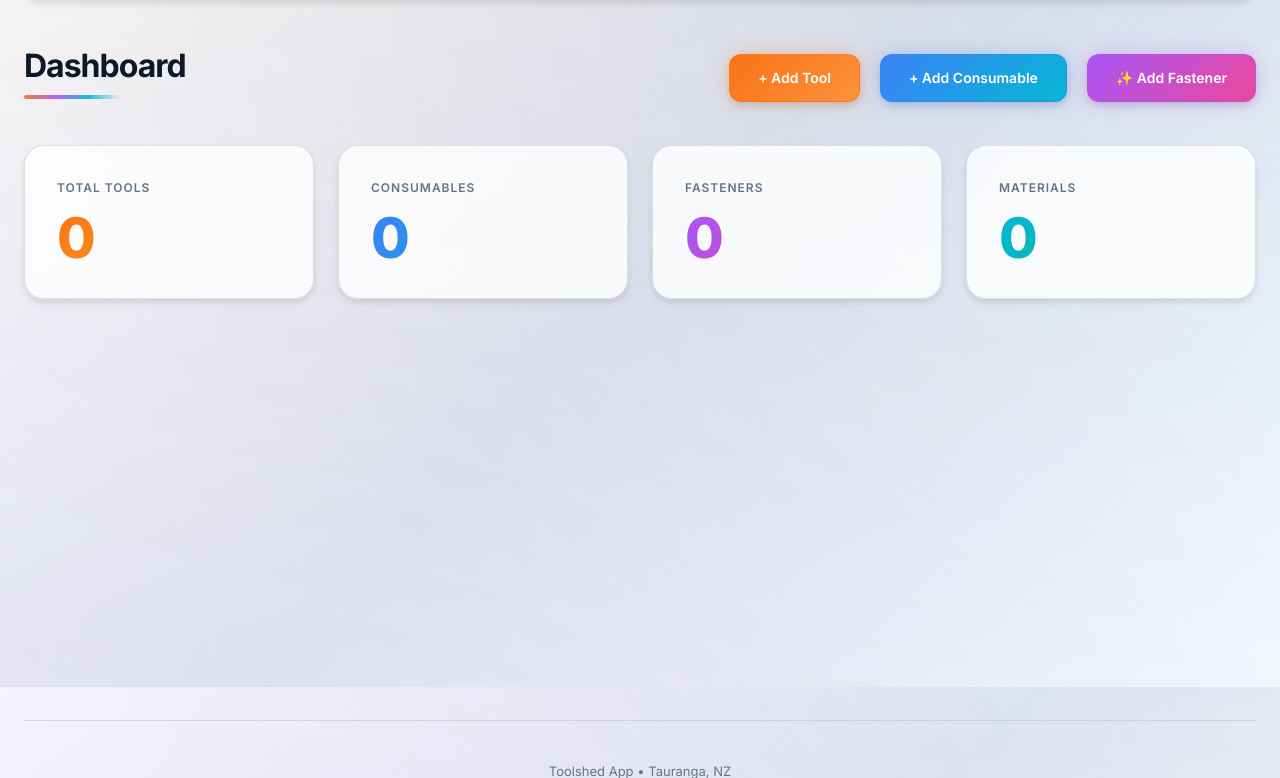
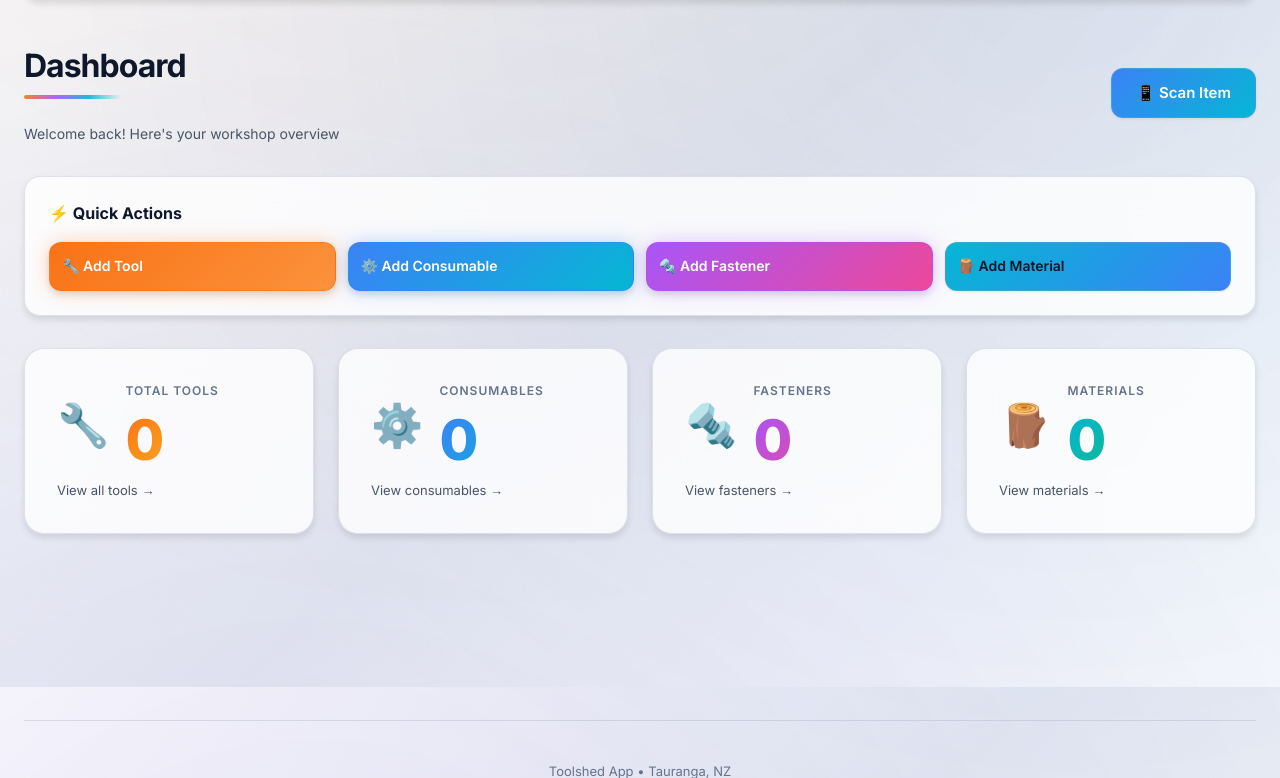
Before and after one commit to dev-alt/toolshed-app, a Flask app: page / in a window 1280 px wide. Shown: the part 113-891 px from the top of the page. Run offline with Flask 3, Linux system fonts and the light colour scheme; data that the repository does not hold is empty.

Commit message:
Enhance dashboard with improved layout and visual hierarchy
Dashboard Improvements:
- Added welcome message with subtitle
- Reorganized header with prominent "Scan Item" button
- Created Quick Actions section with 4-grid layout
- All quick action buttons use brand colors

Improved Stat Cards:
- Added emoji icons (🔧⚙️🔩🪵) for visual identity
- Made stat cards clickable links to respective pages
- Added "View all →" call-to-action on each card
- Horizontal layout with icon on left
- Better use of space and typography

Enhanced Low Stock Alerts:
- Glass-styled container with warning border
- Badge showing total count of low stock items
- Organized by type (Consumables & Fasteners)
- Clickable items linking to detail pages
- Yellow-tinted backgrounds for alert items
- Shows current vs minimum quantity
- Hover effects for better interaction

Better Visual Hierarchy:
- Clearer section separation with glass containers
- Consistent spacing and padding
- Improved typography with better font weights
- More breathing room between elements

UX Improvements:
- All stat cards now navigate to their respective pages
- Low stock items directly link to item details
- Quick actions prominently displayed
- Scanner access from dashboard
- More intuitive navigation flow

Co-Authored-By: Claude Sonnet 4.5 <noreply@anthropic.com>

```diff
--- a/templates/index.html
+++ b/templates/index.html
@@ -4,62 +4,118 @@
 
 {% block content %}
 <div class="flex justify-between align-center mb-30">
+    <div>
         <h1 class="section-header">Dashboard</h1>
-    <div class="flex gap-20">
-        <a href="{{ url_for('add_tool') }}" class="btn btn-primary">+ Add Tool</a>
-        <a href="{{ url_for('add_consumable') }}" class="btn btn-blue">+ Add Consumable</a>
-        <a href="{{ url_for('fastener_wizard') }}" class="btn btn-purple">✨ Add Fastener</a>
+        <p style="color: var(--text-secondary); font-size: 14px; margin-top: 8px;">Welcome back! Here's your workshop overview</p>
+    </div>
+    <a href="{{ url_for('scanner') }}" class="btn" style="background: linear-gradient(135deg, var(--accent-blue), var(--accent-cyan)); color: white; padding: 12px 24px; font-size: 15px;">
+        📱 Scan Item
+    </a>
+</div>
+
+<!-- Quick Actions -->
+<div class="glass" style="padding: 24px; border-radius: 16px; margin-bottom: 32px;">
+    <h3 style="font-size: 16px; margin-bottom: 16px; font-weight: 700; color: var(--text-primary); font-family: var(--font-display);">⚡ Quick Actions</h3>
+    <div style="display: grid; grid-template-columns: repeat(auto-fit, minmax(180px, 1fr)); gap: 12px;">
+        <a href="{{ url_for('add_tool') }}" class="btn btn-primary" style="justify-content: center; padding: 12px;">🔧 Add Tool</a>
+        <a href="{{ url_for('add_consumable') }}" class="btn btn-blue" style="justify-content: center; padding: 12px;">⚙️ Add Consumable</a>
+        <a href="{{ url_for('fastener_wizard') }}" class="btn btn-purple" style="justify-content: center; padding: 12px;">🔩 Add Fastener</a>
+        <a href="{{ url_for('add_material') }}" class="btn" style="justify-content: center; padding: 12px; background: linear-gradient(135deg, var(--accent-cyan), var(--accent-blue));">🪵 Add Material</a>
     </div>
 </div>
 
 <!-- Stats Cards -->
 <div class="dashboard-stats">
-    <div class="stat-card">
+    <a href="{{ url_for('tools') }}" class="stat-card" style="text-decoration: none; cursor: pointer; transition: all 0.3s;">
+        <div style="display: flex; align-items: center; gap: 16px; margin-bottom: 12px;">
+            <div style="font-size: 42px;">🔧</div>
+            <div>
                 <div class="stat-label">Total Tools</div>
                 <div class="stat-value">{{ tool_count }}</div>
             </div>
-    <div class="stat-card">
+        </div>
+        <div style="font-size: 13px; color: var(--text-secondary);">View all tools →</div>
+    </a>
+    <a href="{{ url_for('consumables') }}" class="stat-card" style="text-decoration: none; cursor: pointer; transition: all 0.3s;">
+        <div style="display: flex; align-items: center; gap: 16px; margin-bottom: 12px;">
+            <div style="font-size: 42px;">⚙️</div>
+            <div>
                 <div class="stat-label">Consumables</div>
                 <div class="stat-value">{{ consumable_count }}</div>
             </div>
-    <div class="stat-card">
+        </div>
+        <div style="font-size: 13px; color: var(--text-secondary);">View consumables →</div>
+    </a>
+    <a href="{{ url_for('fasteners') }}" class="stat-card" style="text-decoration: none; cursor: pointer; transition: all 0.3s;">
+        <div style="display: flex; align-items: center; gap: 16px; margin-bottom: 12px;">
+            <div style="font-size: 42px;">🔩</div>
+            <div>
                 <div class="stat-label">Fasteners</div>
                 <div class="stat-value">{{ fastener_count }}</div>
             </div>
-    <div class="stat-card">
+        </div>
+        <div style="font-size: 13px; color: var(--text-secondary);">View fasteners →</div>
+    </a>
+    <a href="{{ url_for('materials') }}" class="stat-card" style="text-decoration: none; cursor: pointer; transition: all 0.3s;">
+        <div style="display: flex; align-items: center; gap: 16px; margin-bottom: 12px;">
+            <div style="font-size: 42px;">🪵</div>
+            <div>
                 <div class="stat-label">Materials</div>
                 <div class="stat-value">{{ material_count }}</div>
             </div>
         </div>
+        <div style="font-size: 13px; color: var(--text-secondary);">View materials →</div>
+    </a>
+</div>
 
 {% if low_stock_consumables or low_stock_fasteners %}
-<div class="mb-30">
-    <h2 class="section-header">Low Stock Alerts</h2>
+<div class="glass" style="padding: 24px; border-radius: 16px; margin-bottom: 32px; border-left: 4px solid var(--warning);">
+    <h2 style="font-size: 20px; margin-bottom: 20px; font-weight: 700; color: var(--warning); font-family: var(--font-display); display: flex; align-items: center; gap: 12px;">
+        <span style="font-size: 24px;">⚠️</span>
+        Low Stock Alerts
+        <span style="background: var(--warning); color: white; padding: 4px 12px; border-radius: 20px; font-size: 13px; font-weight: 600;">
+            {{ (low_stock_consumables|length) + (low_stock_fasteners|length) }}
+        </span>
+    </h2>
 
     {% if low_stock_consumables %}
-    <h3 style="font-size: 18px; margin: 20px 0 10px 0; color: var(--primary);">Consumables</h3>
+    <div style="margin-bottom: 24px;">
+        <h3 style="font-size: 16px; margin-bottom: 12px; color: var(--text-primary); font-weight: 600;">⚙️ Consumables</h3>
+        <div style="display: grid; gap: 10px;">
             {% for item in low_stock_consumables %}
-    <div class="low-stock-item">
+            <a href="{{ url_for('consumable_detail', consumable_id=item.id) }}" class="low-stock-item" style="text-decoration: none; transition: all 0.2s; display: flex; justify-content: space-between; align-items: center; padding: 12px 16px; background: rgba(245, 158, 11, 0.05); border-radius: 10px; border: 1px solid rgba(245, 158, 11, 0.2);">
                 <div>
                     <div class="low-stock-name">{{ item.name }}</div>
-            <div class="tool-meta">{{ item.category }}</div>
+                    <div style="font-size: 12px; color: var(--text-secondary); margin-top: 4px;">{{ item.category }}</div>
                 </div>
+                <div style="text-align: right;">
                     <div class="low-stock-qty">{{ item.quantity }} {{ item.unit }}</div>
+                    <div style="font-size: 11px; color: var(--text-muted); margin-top: 2px;">min: {{ item.min_quantity }}</div>
                 </div>
+            </a>
             {% endfor %}
+        </div>
+    </div>
     {% endif %}
 
     {% if low_stock_fasteners %}
-    <h3 style="font-size: 18px; margin: 20px 0 10px 0; color: var(--primary);">Fasteners</h3>
+    <div>
+        <h3 style="font-size: 16px; margin-bottom: 12px; color: var(--text-primary); font-weight: 600;">🔩 Fasteners</h3>
+        <div style="display: grid; gap: 10px;">
             {% for item in low_stock_fasteners %}
-    <div class="low-stock-item">
+            <a href="{{ url_for('fastener_detail', fastener_id=item.id) }}" class="low-stock-item" style="text-decoration: none; transition: all 0.2s; display: flex; justify-content: space-between; align-items: center; padding: 12px 16px; background: rgba(245, 158, 11, 0.05); border-radius: 10px; border: 1px solid rgba(245, 158, 11, 0.2);">
                 <div>
-            <div class="low-stock-name">{{ item.category }} - {{ item.size }}{% if item.length %} x {{ item.length }}{% endif %}</div>
-            <div class="tool-meta">{% if item.material %}{{ item.material }}{% endif %}{% if item.head_type %} • {{ item.head_type }}{% endif %}</div>
+                    <div class="low-stock-name">{{ item.fastener_type }} - {{ item.diameter }}mm{% if item.length %} × {{ item.length }}mm{% endif %}</div>
+                    <div style="font-size: 12px; color: var(--text-secondary); margin-top: 4px;">{% if item.material %}{{ item.material }}{% endif %}{% if item.head_type %} • {{ item.head_type }}{% endif %}</div>
                 </div>
+                <div style="text-align: right;">
                     <div class="low-stock-qty">{{ item.quantity }} pcs</div>
+                    <div style="font-size: 11px; color: var(--text-muted); margin-top: 2px;">min: {{ item.min_quantity }}</div>
                 </div>
+            </a>
             {% endfor %}
+        </div>
+    </div>
     {% endif %}
 </div>
 {% endif %}
```
Lines whose indentation alone changed are shown as unchanged.
